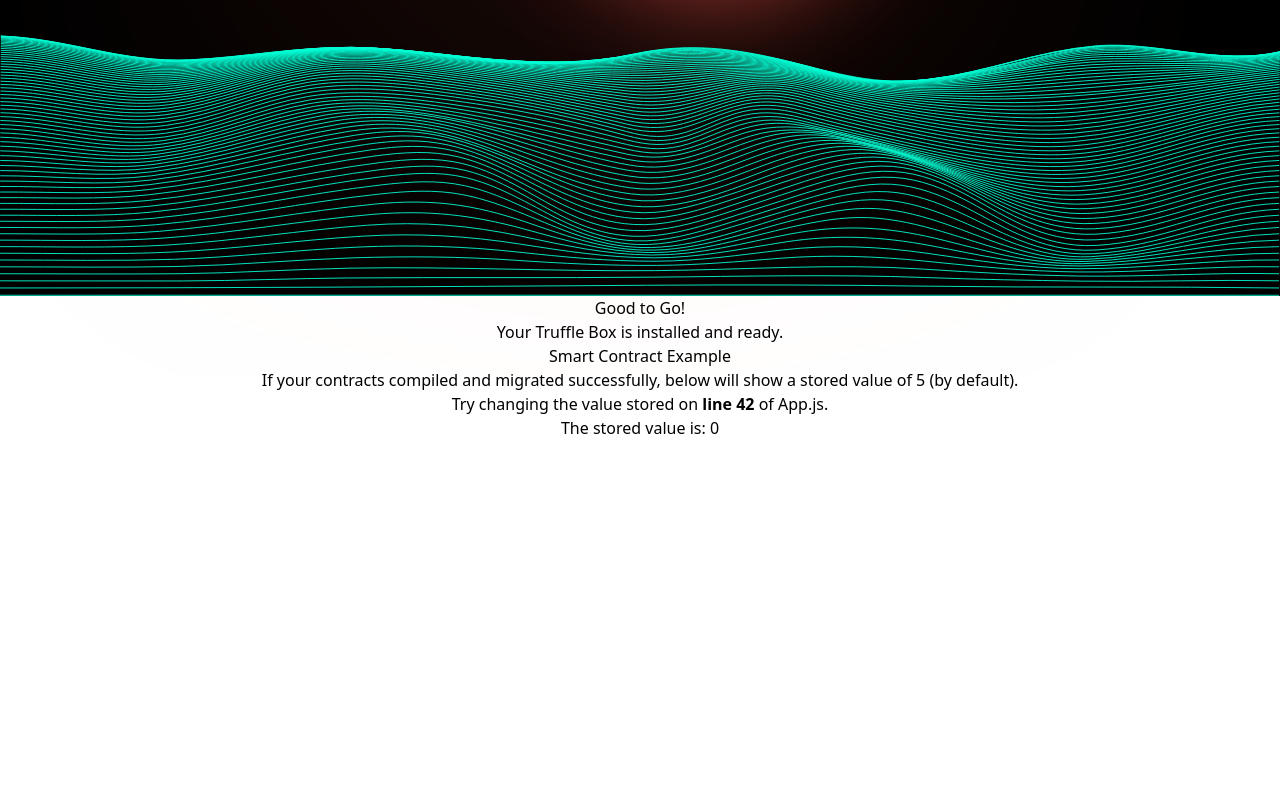
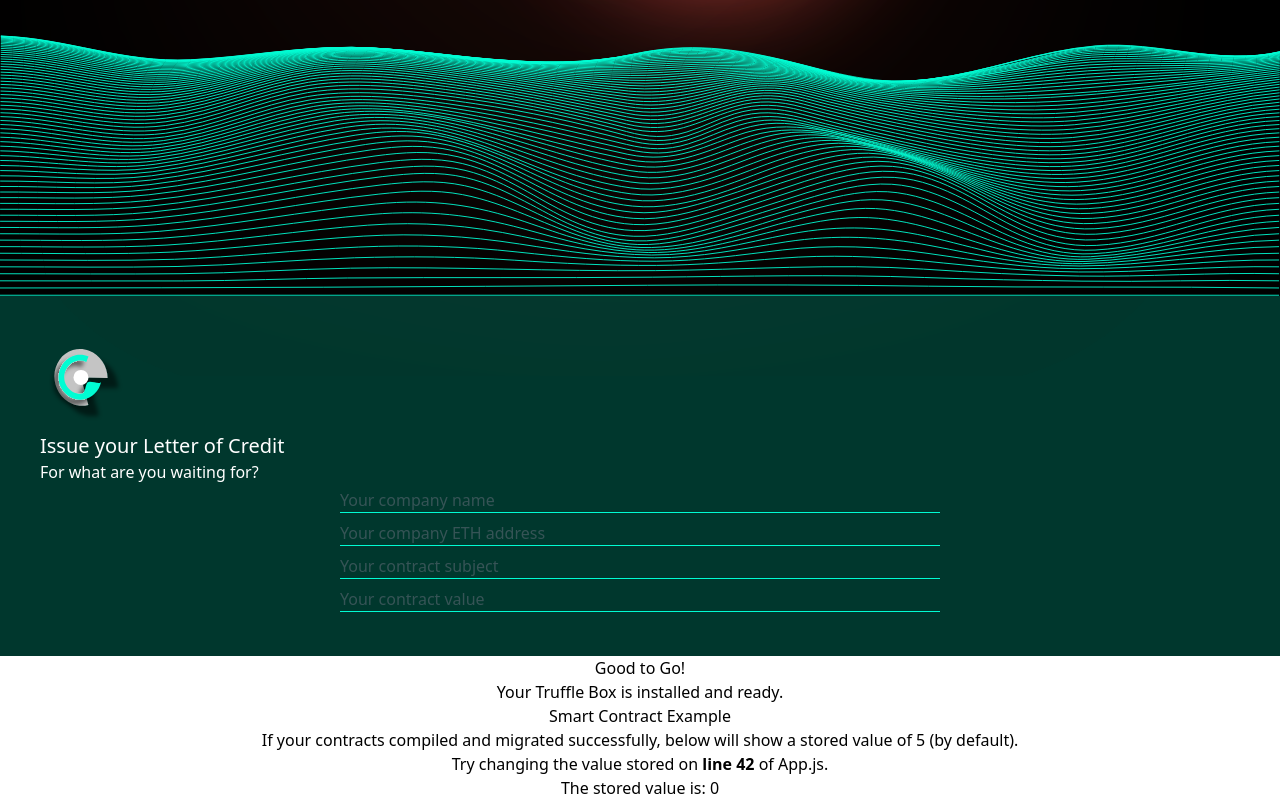
Before and after one commit to ndrslmpk/bachelor-thesis, a React (Create React App) app in the folder eth-detrafin-test-truffle-box/client/: page / in a window 1280 px wide. Shown: the part 504-1304 px from the top of the page. Before the commit the page ends 944 px from the top, so only its background shows below. Built offline with nearby package versions, Linux system fonts and the light colour scheme.

Commit message:
adding form for contract data & mofidying data

```diff
--- a/eth-detrafin-test-truffle-box/client/src/App.js
+++ b/eth-detrafin-test-truffle-box/client/src/App.js
@@ -8,6 +8,7 @@ import "./App.css";
 import HeroTop from "./images/hero-bg-top.svg";
 import HeroCenter from "./images/hero-bg-center.svg";
 import HeroBottom from "./images/hero-bg-bottom.svg";
+import PenginLogo from "./images/pengin0.svg"
 
 class App extends Component {
   state = { storageValue: 0, web3: null, accounts: null, contract: null };
@@ -64,10 +65,31 @@ class App extends Component {
           <img src={HeroTop} alt="Hero's Section Top Part SVG" className="absolute w-screen h-auto z-20 top-0" />
           <img src={HeroCenter} alt="Hero's Section Center Part SVG - Sun" className="absolute w-screen h-screen z-10 top-20" />
           <img src={HeroBottom} alt="Hero's Section Bottom Part SVG" className="absolute w-screen h-auto z-20 bottom-0" />
-          <div className="flex z-20">
+          {/* <div className="flex z-20">
             <p className=" flex text-white z-20">Do you see the future coming?</p>
+          </div> */}
+        </div>
+
+        <div className="bg-background p-10">
+          <div>
+            <div className="flex flex-row w-24 h-24 items-center justify-center rounded-full p-2">
+              <img src={PenginLogo} alt="Pengin Logo" />
+            </div>
+            <div className="flex flex-col w-full">
+              <h1 className="flex w-full text-xl text-left text-white">Issue your Letter of Credit</h1>
+              <p className="flex w-full text-left text-white">For what are you waiting for?</p>
+            </div>
+          </div>
+          <div className="flex flex-col">
+            <form action="" method="post">
+              <input type="text" name="" id="" placeholder="Your company name" className="w-1/2 mx-5 my-1 border-b bg-transparent border-primary border-solid text-gray-300 focus:text-primarydarkdark focus:placeholder-primary placeholder-gray-500 placeholder-opacity-50" />
+              <input type="text" name="" id="" placeholder="Your company ETH address" className="w-1/2 mx-5 my-1 border-b bg-transparent border-primary border-solid text-gray-300 focus:text-primarydarkdark focus:placeholder-primary placeholder-gray-500 placeholder-opacity-50" />
+              <input type="text" name="" id="" placeholder="Your contract subject" className="w-1/2 mx-5 my-1 border-b bg-transparent border-primary border-solid text-gray-300 focus:text-primarydarkdark focus:placeholder-primary placeholder-gray-500 placeholder-opacity-50" />
+              <input type="number" name="" id="" placeholder="Your contract value" className="w-1/2 mx-5 my-1 border-b bg-transparent border-primary border-solid text-gray-300 focus:text-primarydarkdark focus:placeholder-primary placeholder-gray-500 placeholder-opacity-50" />
+            </form>
           </div>
         </div>
+
         <h1 className="">Good to Go!</h1>
         <p>Your Truffle Box is installed and ready.</p>
         <h2>Smart Contract Example</h2>
```
